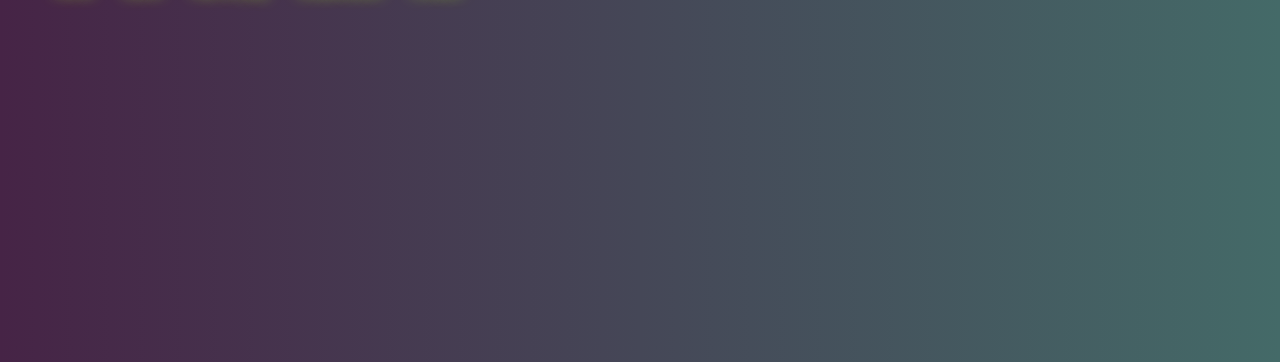
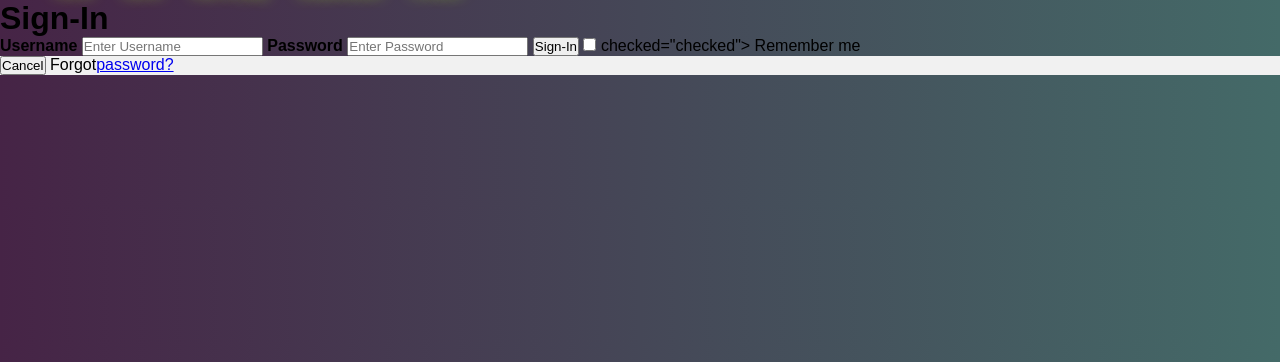
Before and after one commit to SohailMG/GameWebsite, a PHP site: page /Sign-in.php in a window 1280 px wide. Shown: the part 58-420 px from the top of the page. Run offline with PHP 8.4, Linux system fonts and the light colour scheme.

Commit message:
added sign in form in html

```diff
--- a/Common.php
+++ b/Common.php
@@ -11,8 +11,7 @@ function outputhtmlTemp($title){
     echo '<body>';
 }
 
-/* Ouputs the banner and the navigation bar
-    The selected class is applied to the page that matches the page name variable */
+/* created fucntion to output the navigation bar and the header */
 function outputBannerNavigation($pageName){
     //Output banner and first part of navigation
     echo '<header></header>';
@@ -20,12 +19,15 @@ function outputBannerNavigation($pageName){
     echo '<div class="navbar">';
 
     //Array of pages to link to
-    $linkNames = array("Home", "Game", "How to play", "Leaderboard", "Contact");
-    $linkAddresses = array("index.php", "Game.php", "HowToPlay.php", "Leaderboard.php", "Contact.php");
+    $pageNames = array("Home", "Game", "How to play", "Leaderboard", "Contact");
+    $pageLinks = array("index.php", "Game.php", "HowToPlay.php", "Leaderboard.php", "Contact.php");
 
-    //Output navigation
-    for($x = 0; $x < count($linkNames); $x++){
-        echo '<a ' . 'href="' . $linkAddresses[$x] . '">' . $linkNames[$x] . '</a>';
+    /* nav bar foor loop
+    * a loop to create <a tags in accordance
+    * to the lenght of pagenames array.
+    */
+    for($i = 0; $i < count($pageNames); $i++){
+        echo '<a ' . 'href="' . $pageLinks[$i] . '">' . $pageNames[$i] . '</a>';
 
     }
     echo '</div>';
--- a/Sign-in.php
+++ b/Sign-in.php
@@ -4,6 +4,25 @@
         outputBannerNavigation("Home")
 ?>
 
+        <div class="SignInForm"></div>
+            <h1>Sign-In</h1>
+            <form action="Index.php">
+                <div class="inputs">
+                    <label><b>Username</b></label>
+                    <input type="text" placeholder="Enter Username" name="uname" required>
+
+                    <label><b>Password</b></label>
+                    <input type="password" placeholder="Enter Password" name="pwd" required>
+
+                    <button type="submit">Sign-In</button>
+                    <input type="checkbox"> checked="checked"> Remember me
+                </div>
+
+                <div class="container" style="background-color:#f1f1f1">
+                    <button type="button" class="cancelbtn">Cancel</button>
+                    <span class="psw">Forgot<a href="#">password?</a></span>
+                </div>
+            </form>
 <?php
     outputfooter();
 ?>
--- a/style.css
+++ b/style.css
@@ -133,3 +133,4 @@ footer {
   color: white;
   font-family: "Courier New", Courier, monospace;
 }
+/*sign in form section*/
```
